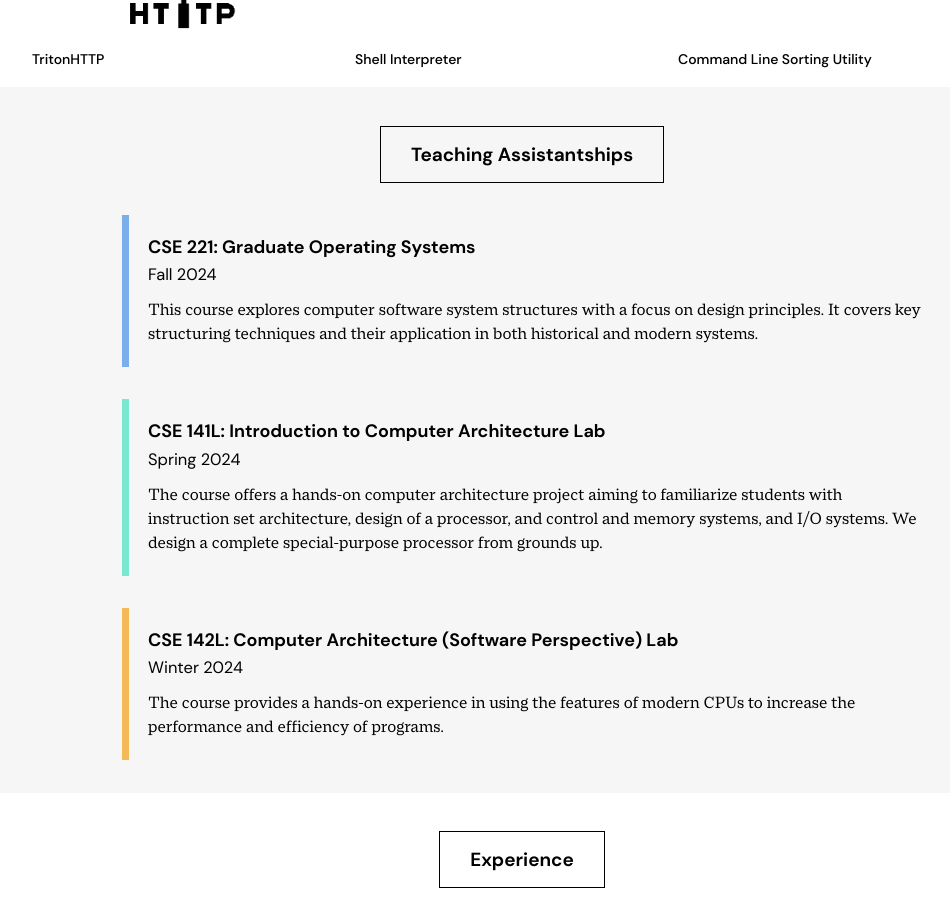
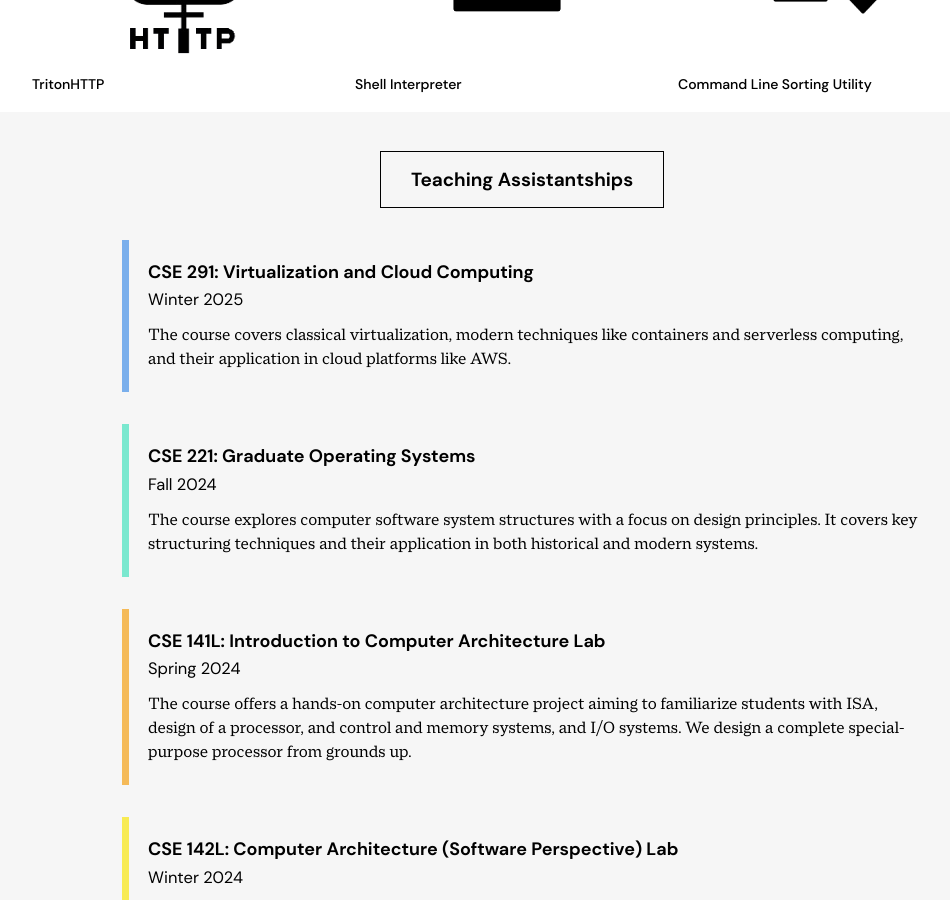
Before and after one commit to mayank-02/mayank-02.github.io, a Jekyll site: the page built from index.html, in a window 1280 px wide and 900 px high, scrolled down 1938 px. Shown: the whole window, without its empty margins (118-1068 px from the left). Built offline with Jekyll 4.4.1, drawn with Linux system fonts in a browser that asks for light colours; nearby versions of some CDN libraries; some web fonts are replaced; a style sheet for code colours, icons or effects is not loaded; some of the changed text lies outside the part shown.

Commit message:
Add Teaching Assistantship

```diff
--- a/_data/news.yml
+++ b/_data/news.yml
@@ -1,3 +1,6 @@
+- date: Jan 2025
+  text: 'Teaching Assistant for [CSE 291: Virtualization and Cloud Computing](https://cseweb.ucsd.edu/~yiying/cse291-winter25/) under [Prof. Yiying Zhang](https://cseweb.ucsd.edu/~yiying/)'
+
 - date: Sep 2024
   text: 'Teaching Assistant for [CSE 221: Graduate Operating Systems](https://amyousterhout.com/cse221-fall24/index.html) under [Prof. Amy Ousterhout](https://amyousterhout.com)'
 
```
Also changed, not shown: _teaching/2024-04-01-cse141l.md (+1 -1 lines), _teaching/2024-10-01-cse221.md (+1 -1 lines), _teaching/2025-01-01-cse291.md (added, +7 -0 lines).
